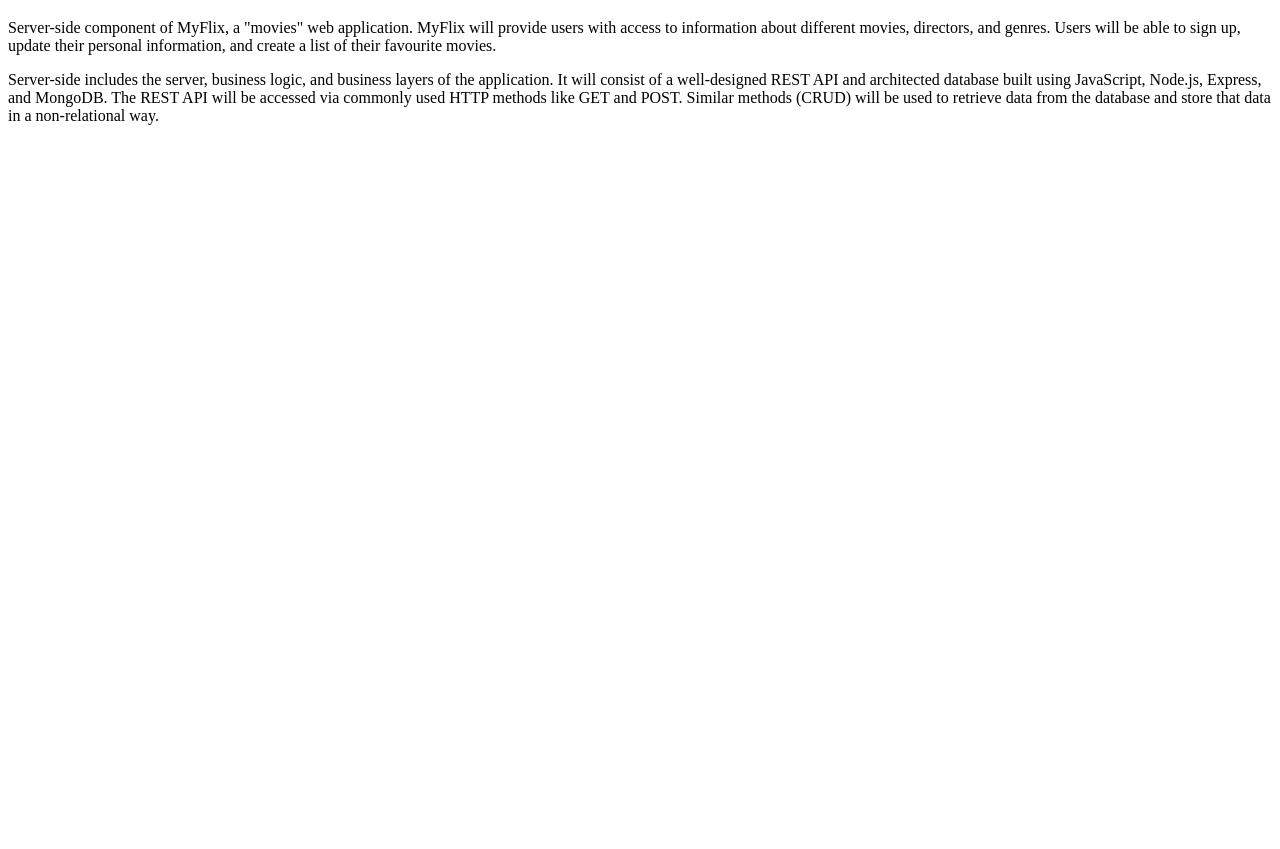
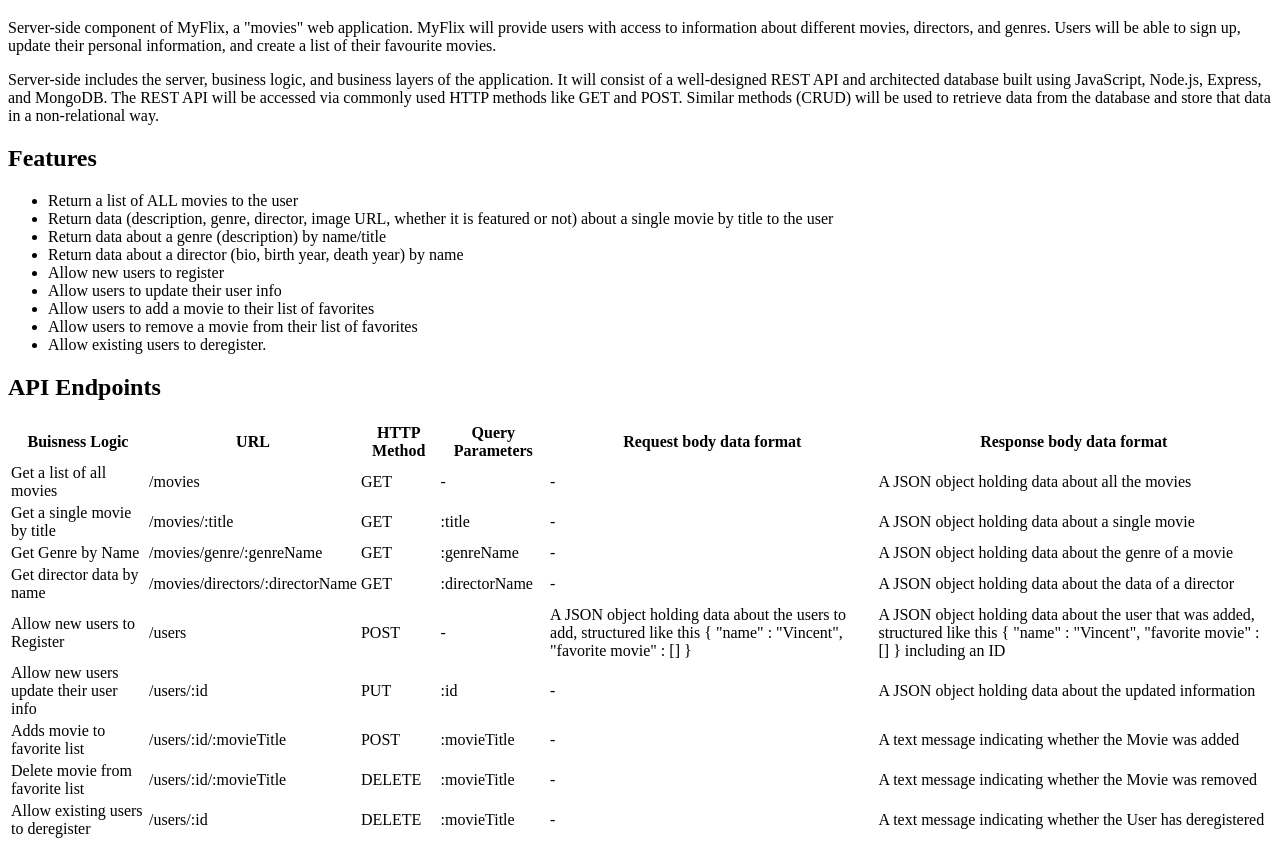
Before and after one commit to zoe-rowe8/movie_api, a website: page public/documentation.html in a window 1280 px wide. Shown: the part 61-910 px from the top of the page. Before the commit the page ends 800 px from the top, so only its background shows below. Drawn offline with Linux system fonts and the light colour scheme.

Commit message:
Adding a list of URL endpoints and request methods

```diff
--- a/public/documentation.html
+++ b/public/documentation.html
@@ -9,5 +9,116 @@
         <h1>MyFlix API and architectured database</h1>
         <p>Server-side component of MyFlix, a "movies" web application. MyFlix will provide users with access to information about different movies, directors, and genres. Users will be able to sign up, update their personal information, and create a list of their favourite movies.</p>
         <p>Server-side includes the server, business logic, and business layers of the application. It will consist of a well-designed REST API and architected database built using JavaScript, Node.js, Express, and MongoDB. The REST API will be accessed via commonly used HTTP methods like GET and POST. Similar methods (CRUD) will be used to retrieve data from the database and store that data in a non-relational way.</p>
+
+        <div>
+            <h2>Features</h2>
+            <ul>
+                <li>Return a list of ALL movies to the user</li>
+                <li>Return data (description, genre, director, image URL, whether it is featured or not) about a single movie by title to the user</li>
+                <li>Return data about a genre (description) by name/title</li>
+                <li>Return data about a director (bio, birth year, death year) by name</li>
+                <li>Allow new users to register</li>
+                <li>Allow users to update their user info</li>
+                <li>Allow users to add a movie to their list of favorites</li>
+                <li>Allow users to remove a movie from their list of favorites</li>
+                <li>Allow existing users to deregister.</li>
+            </ul>
+        </div>
+
+        <h2>API Endpoints</h2>
+        <table>
+            <thead>
+                <tr>
+                    <th>Buisness Logic</th>
+                       <th>URL</th>
+                       <th>HTTP Method</th>
+                       <th>Query Parameters</th>
+                       <th>Request body data format</th>
+                       <th>Response body data format</th>
+                </tr>
+            </thead>
+
+            <tbody>
+                <tr>
+                    <td>Get a list of all movies</td>
+                       <td>/movies</td>
+                       <td>GET</td>
+                       <td>-</td>
+                       <td>-</td>
+                       <td>A JSON object holding data about all the movies</td>
+                </tr>
+
+                <tr>
+                    <td>Get a single movie by title</td>
+                       <td>/movies/:title</td>
+                       <td>GET</td>
+                       <td>:title</td>
+                       <td>-</td>
+                       <td>A JSON object holding data about a single movie</td>
+                </tr>
+                <tr>
+                    <td>Get Genre by Name</td>
+                       <td>/movies/genre/:genreName</td>
+                       <td>GET</td>
+                       <td>:genreName</td>
+                       <td>-</td>
+                       <td>A JSON object holding data about the genre of a movie</td>
+                </tr>
+
+                <tr>
+                    <td>Get director data by name</td>
+                       <td>/movies/directors/:directorName</td>
+                       <td>GET</td>
+                       <td>:directorName</td>
+                       <td>-</td>
+                       <td>A JSON object holding data about the data of a director</td>
+                </tr>
+
+                <tr>
+                    <td>Allow new users to Register</td>
+                       <td>/users</td>
+                       <td>POST</td>
+                       <td>-</td>
+                       <td>A JSON object holding data about the users to add, structured like this { "name" : "Vincent", "favorite movie" : [] } </td>
+                       <td>A JSON object holding data about the user that was added, structured like this { "name" : "Vincent", "favorite movie" : [] } including an ID </td>
+                </tr>
+
+                <tr>
+                    <td>Allow new users update their user info</td>
+                       <td>/users/:id</td>
+                       <td>PUT</td>
+                       <td>:id</td>
+                       <td>-</td>
+                       <td>A JSON object holding data about the updated information</td>
+                </tr>
+
+                <tr>
+                    <td>Adds movie to favorite list</td>
+                       <td>/users/:id/:movieTitle</td>
+                       <td>POST</td>
+                       <td>:movieTitle</td>
+                       <td>-</td>
+                       <td>A text message indicating whether the Movie was added</td>
+                </tr>
+
+                <tr>
+                    <td>Delete movie from favorite list</td>
+                       <td>/users/:id/:movieTitle</td>
+                       <td>DELETE</td>
+                       <td>:movieTitle</td>
+                       <td>-</td>
+                       <td>A text message indicating whether the Movie was removed</td>
+                </tr>
+
+                <tr>
+                    <td>Allow existing users to deregister</td>
+                       <td>/users/:id</td>
+                       <td>DELETE</td>
+                       <td>:movieTitle</td>
+                       <td>-</td>
+                       <td>A text message indicating whether the User has deregistered</td>
+                </tr>
+            </tbody>
+        </table>
     </body>
 </html>
```
